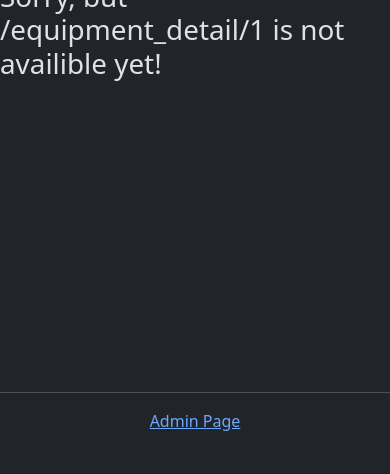
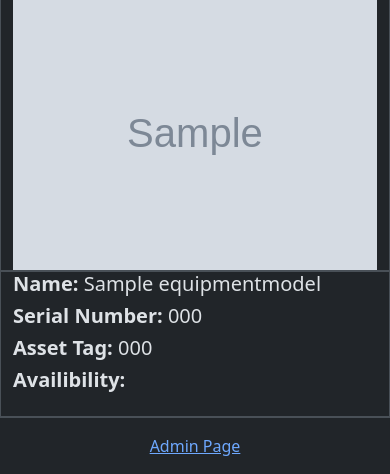
Before and after one commit to C0atRack/Django-Equipment-Management, a Django app: page /equipment_detail/1 in a window 390 px wide. Shown: the part 395-869 px from the top of the page. Before the commit the page ends 826 px from the top, so only its background shows below. Run offline with Django 4.2, Linux system fonts and the light colour scheme; tables that the repository leaves empty hold one stand-in row (values such as "Sample post"); grey boxes marked "Sample" are stand-in pictures; some libraries are stand-ins or nearby versions.

Commit message:
Beginning work on the detailview

```diff
--- a/equipment_app/templates/equipment_app/equipment_detail.html
+++ b/equipment_app/templates/equipment_app/equipment_detail.html
@@ -1,5 +1,36 @@
 {% extends "equipment_app/base.html" %}
 
+{%load static%}
+
 {%block content%}
-<h1>Sorry, but {{request.path}} is not availible yet!</h1>
+<div class="container-fluid mt-3">
+    <div class="row">
+        <div class="col-sm-3 border text-center">
+            <img alt="Equipment Photo" class="img-fluid" src="{{object.Img.url}}">
+        </div>
+        <div class="col border">
+            <div class="border-0 mb-3">
+                <div class="d-flex flex-row align-center">
+                    <h5 class="fw-bold">Name:&nbsp</h5>
+                    <h5 class="fw-normal">{{ object }}</h5>
+                </div>
+                <div class="d-flex flex-row align-center">
+                    <h5 class="fw-bold">Serial Number:&nbsp</h5>
+                    <h5 class="fw-normal">{{ object.SerialNumber }}</h5>
+                </div>
+                <div class="d-flex flex-row align-center">
+                    <h5 class="fw-bold">Asset Tag:&nbsp</h5>
+                    <h5 class="fw-normal">{{ object.SerialNumber }}</h5>
+                </div>
+                <div class="d-flex flex-row align-center">
+                    <h5 class="fw-bold">Availibility:&nbsp</h5>
+                    {% if object.CheckedOutTo is not null %}
+                    {% else %}
+                    Availible!
+                    {% endif %}
+                </div>
+            </div>
+        </div>
+    </div>
+</div>
 {%endblock%}
```
